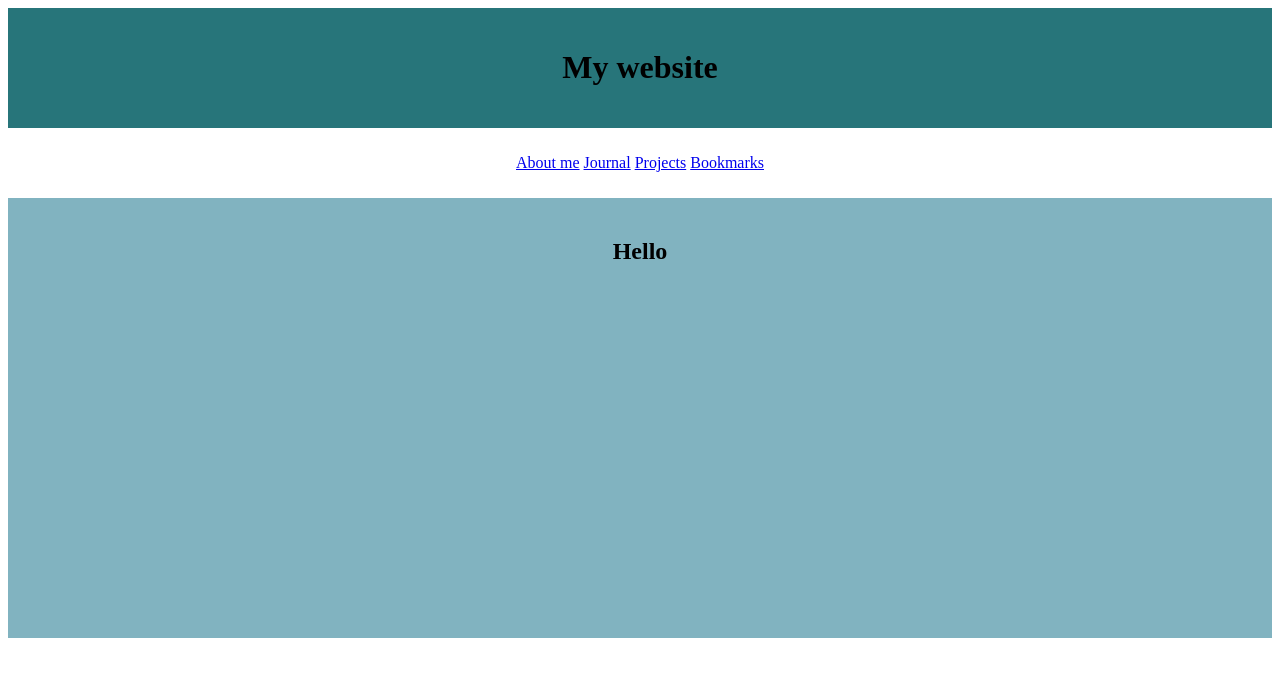
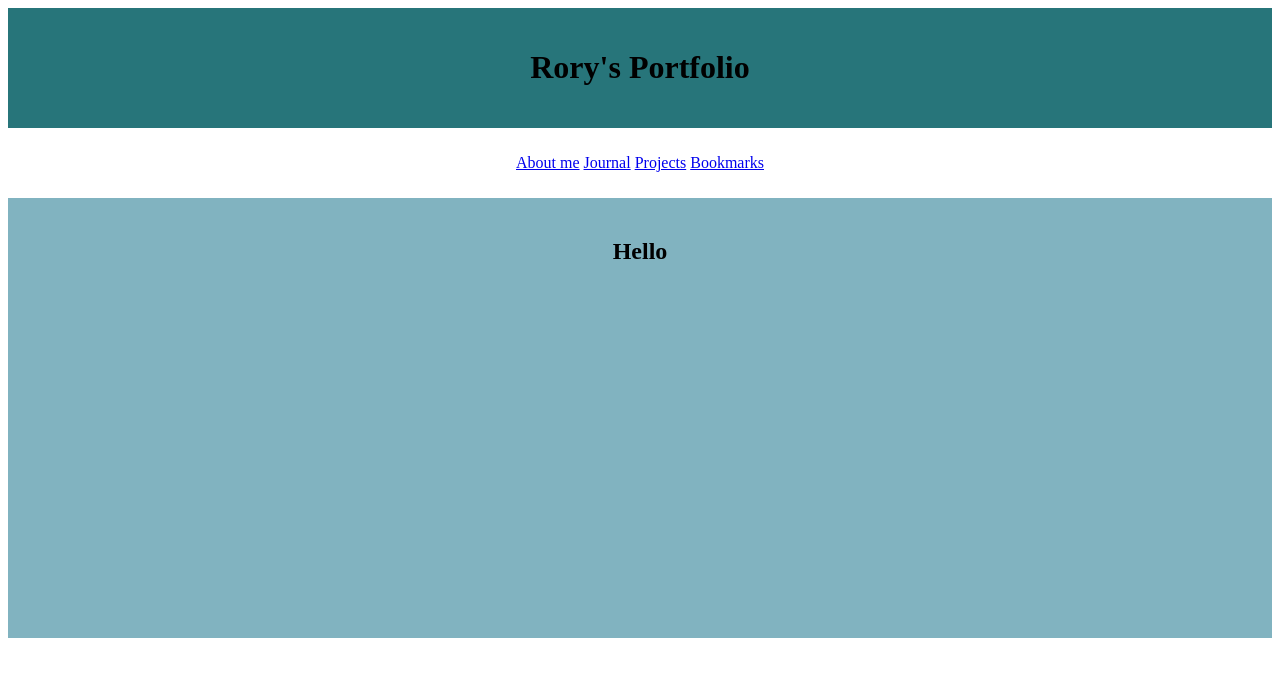
Before and after one commit to ics-ASH/portfolio-websites-Rorykirtz, a plain HTML site: page index.html in a window 1280 px wide. Drawn offline with Linux system fonts and the light colour scheme.

Commit message:
name change

```diff
--- a/index.html
+++ b/index.html
@@ -47,7 +47,7 @@ text-align: center;
 </style>
 </head>
 <header>
-    <h1> My website </h1>
+    <h1> Rory's Portfolio </h1>
 </header>
 <footer>
     <p>    <a href="About me.html"> About me</a>
```
